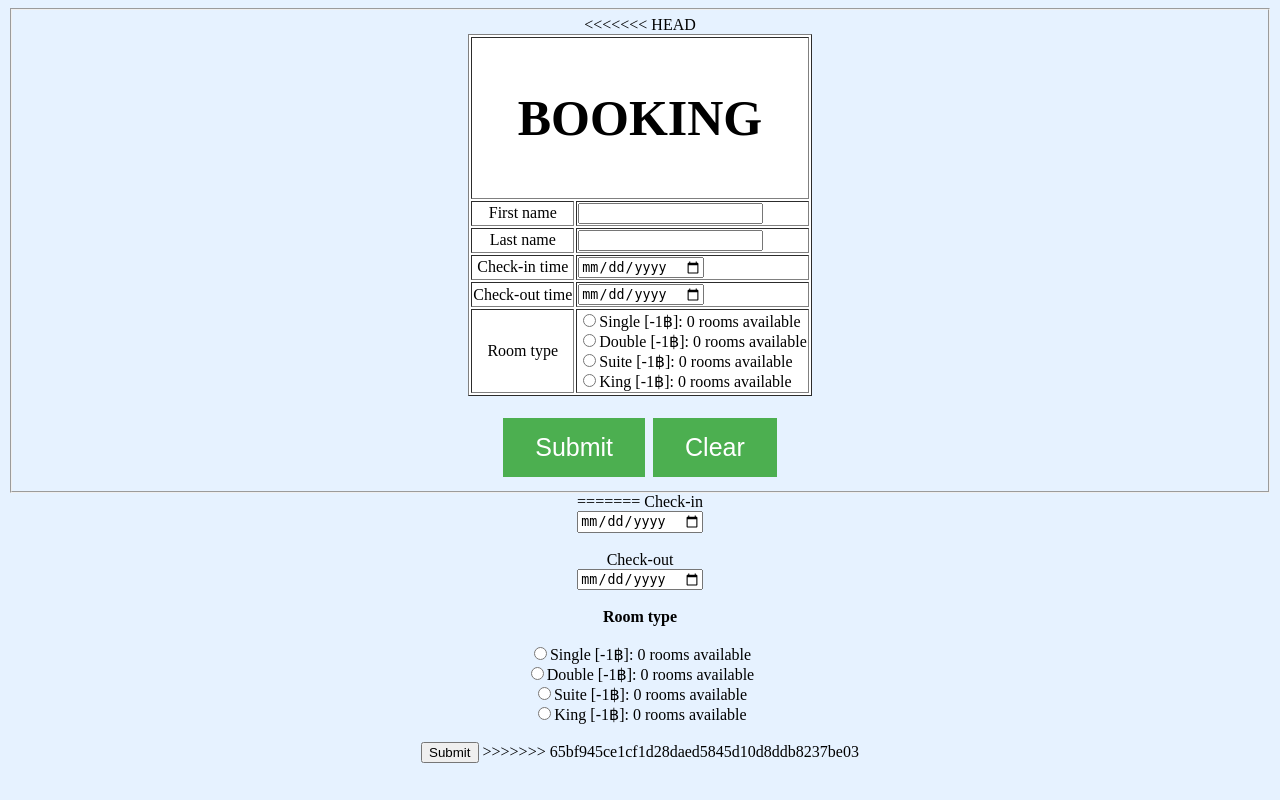
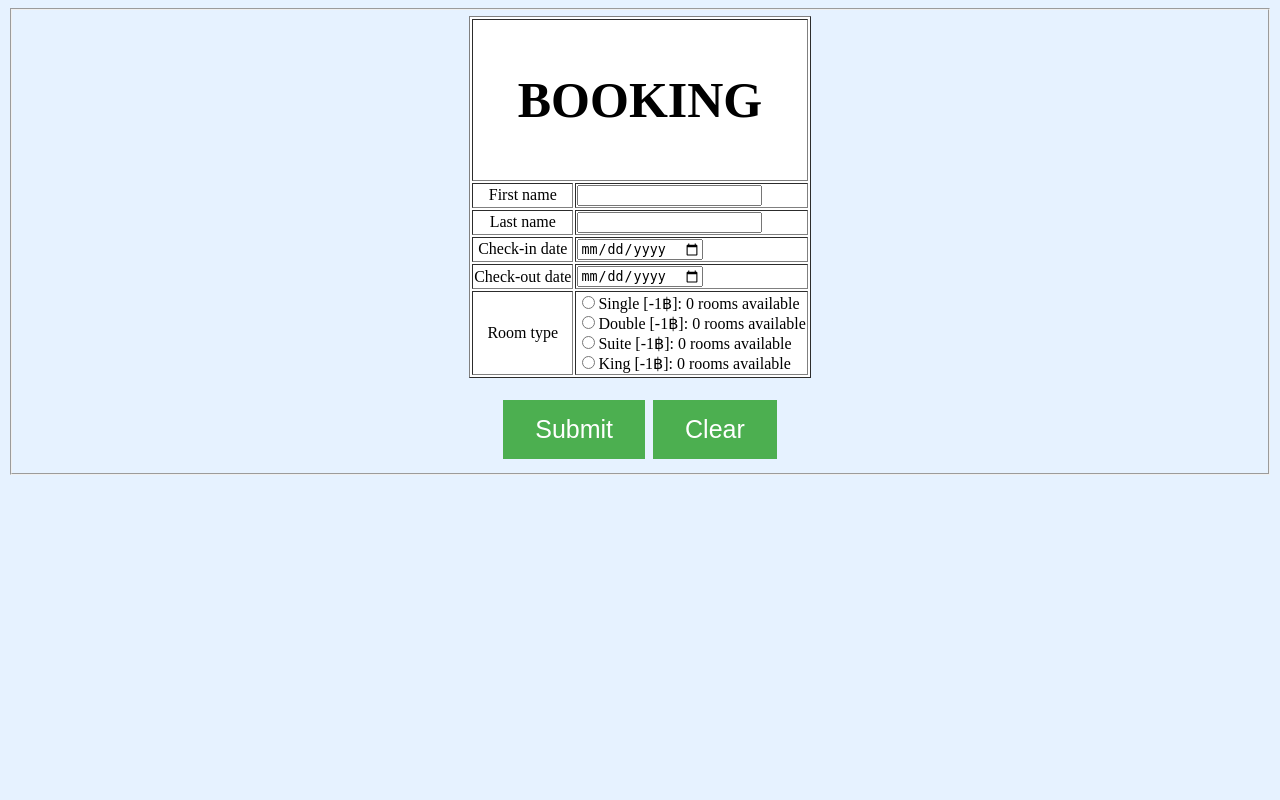
Before and after one commit to ftnd/ITCS443-Project-Hotel-Booking, a Flask app: page /booking in a window 1280 px wide. Run offline with Flask 2, Linux system fonts and the light colour scheme; data that the repository does not hold is empty.

Commit message:
edit wrong spelling on booking.html

```diff
--- a/app.py
+++ b/app.py
@@ -49,11 +49,11 @@ def booking():
     if request.method == 'POST':
 
         # Obtain data in Form
-        fname = request.form['Firstname']
-        lname = request.form['Lastname']
+        fname = request.form['firstname']
+        lname = request.form['lastname']
         roomtype = request.form['RoomType']
-        sdate = request.form['StartDate']
-        edate = request.form['EndDate']
+        sdate = request.form['startDate']
+        edate = request.form['endDate']
 
         # Get rooms from database
         cursor.execute("SELECT * FROM room where status = 'available' AND name = LOWER('"+roomtype+"')")
--- a/templates/booking.html
+++ b/templates/booking.html
@@ -36,7 +36,7 @@
                         First name
                     </td>
                     <td align="left">
-                        <input type="text" name="fistname" pattern="[a-zA-Z]+" title="First name must contain only letters"><br>
+                        <input type="text" name="firstname" pattern="[a-zA-Z]+" title="First name must contain only letters"><br>
                     </td>
                 </tr>
                 <tr>
@@ -49,20 +49,19 @@
                 </tr>
                 <tr>
                     <td>
-                        Check-in time
+                        Check-in date
                     </td>
                     <td align="left">
-                        <input type="date" name="birthday">
+                        <input type="date" name="startDate">
                     </td>
                 </tr>
                 <tr>
                     <td>
-                        Check-out time
+                        Check-out date
                     </td>
 
-<<<<<<< HEAD
                     <td align="left">
-                        <input type="date" name="birthday">
+                        <input type="date" name="endDate">
                     </td>
                 </tr>
                 <tr>
@@ -85,24 +84,3 @@
         </fieldset>
     </form>
     </body>
-=======
-					Check-in <br>
-					<input class="input--style-3" type="date" name="StartDate" placeholder="From date" required=""> <br><br>
-					Check-out <br>
-					<input class="input--style-3" type="date" name="EndDate" placeholder="To date" required=""> <br><br>
-
-					<b>Room type</b><br><br>
-
-					<input type="radio" name="RoomType" value="Single">Single [{{priceSingle}}฿]: {{countSingle}} rooms available<br>
-					<input type="radio" name="RoomType" value="Double">Double [{{priceDouble}}฿]: {{countDouble}} rooms available <br>
-					<input type="radio" name="RoomType" value="Suite">Suite [{{priceSuite}}฿]: {{countSuite}} rooms available <br>
-					<input type="radio" name="RoomType" value="King">King [{{priceKing}}฿]: {{countKing}} rooms available <br>
-					<br>
-					<input type="submit" value="Submit">
-				</form>
-			</div>
-		</div>
-	</div>
-</body>
-</html>
->>>>>>> 65bf945ce1cf1d28daed5845d10d8ddb8237be03
```
